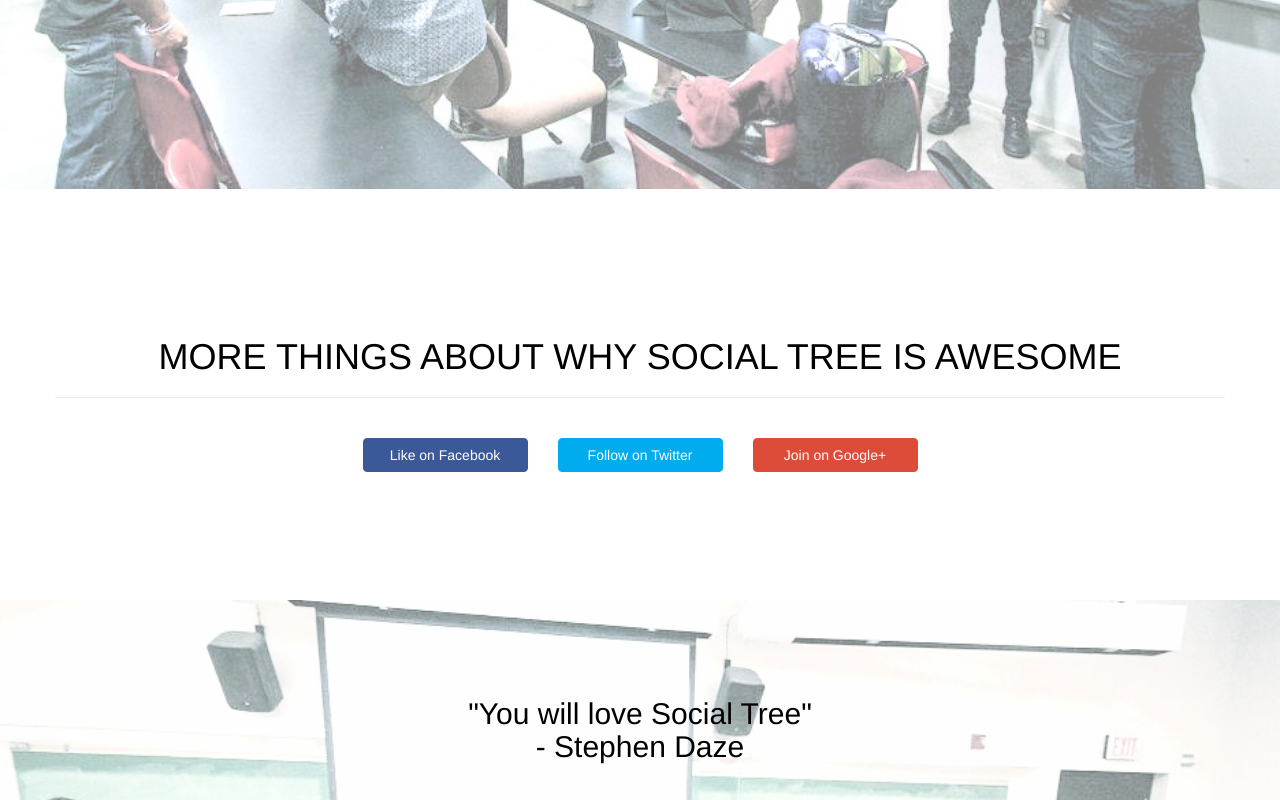
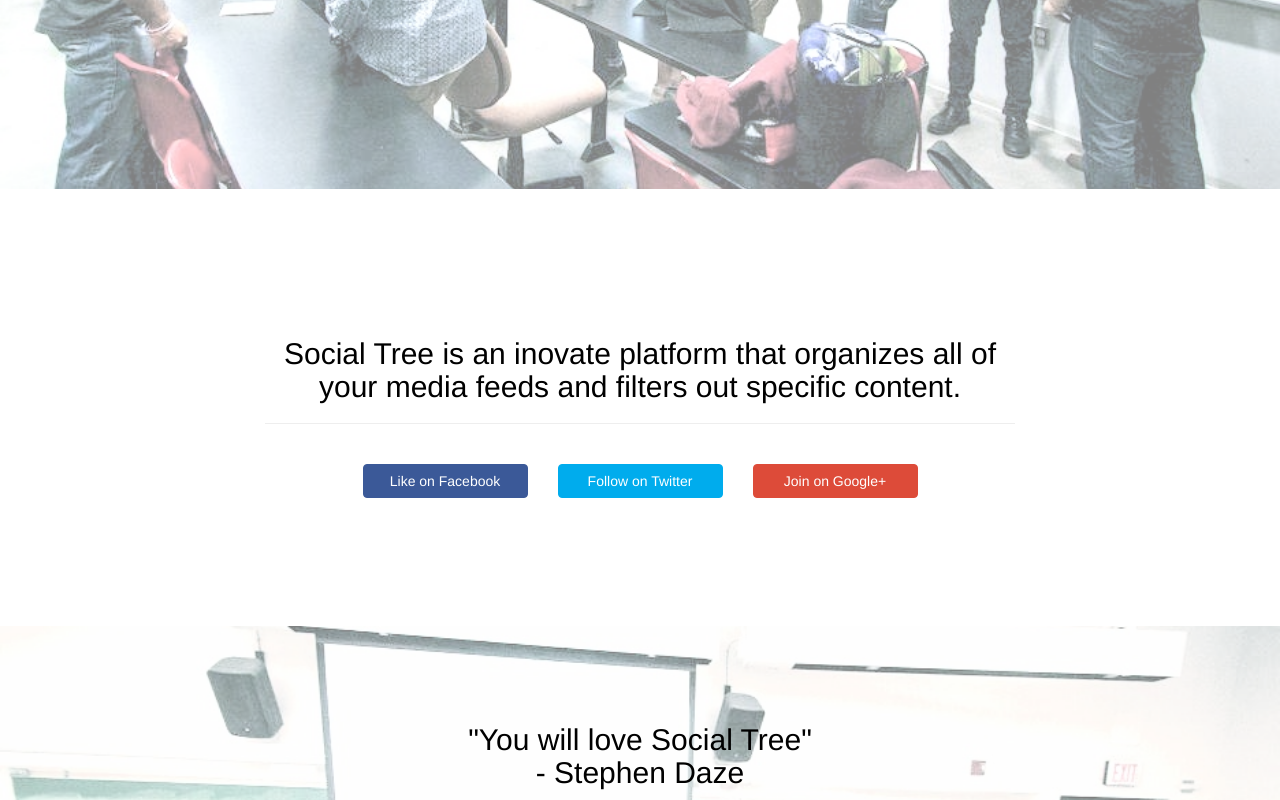
Before and after one commit to patforg/socialtree, a plain HTML site: page public/index.html in a window 1280 px wide. Shown: the part 611-1411 px from the top of the page. Drawn offline with Linux system fonts and the light colour scheme.

Commit message:
Changed styling of about section

```diff
--- a/public/index.html
+++ b/public/index.html
@@ -32,7 +32,9 @@
 	<div id="about" class="intro">
 		<div class="container">
 			<div class="row text-center">
-				<h1>MORE THINGS ABOUT WHY SOCIAL TREE IS AWESOME</h1><hr><br>
+				<div class="col-md-8 col-md-12 col-md-offset-2">
+					<h2>Social Tree is an inovate platform that organizes all of your media feeds and filters out specific content.</h2><hr><br>
+				</div>
 				<div class="col-md-2 col-md-12 col-md-offset-3">
 						<a href="https://www.facebook.com/pages/Socialtree/424475594377463" class="btn btn-primary btn-facebook">Like on Facebook</a>
 					</div>
--- a/public/socialtree.css
+++ b/public/socialtree.css
@@ -19,6 +19,12 @@
 header h1 {
 	font-size: 64px;
 	font-weight: bold;
+}
+
+.vert-text {
+  display: table-cell;
+  vertical-align: middle;
+  text-align: center;
 }
 
 .btn-facebook {
@@ -53,14 +59,8 @@
 	width: 100%;
 	background-color: #fff;
 	color: #000;
-	padding-top: 10%;
-	padding-bottom: 10%;
-}
-
-.vert-text {
-  display: table-cell;
-  vertical-align: middle;
-  text-align: center;
+	margin-top: 10%;
+	margin-bottom: 10%;
 }
 
 .callout {
```
Also changed, not shown: 1 other file.
